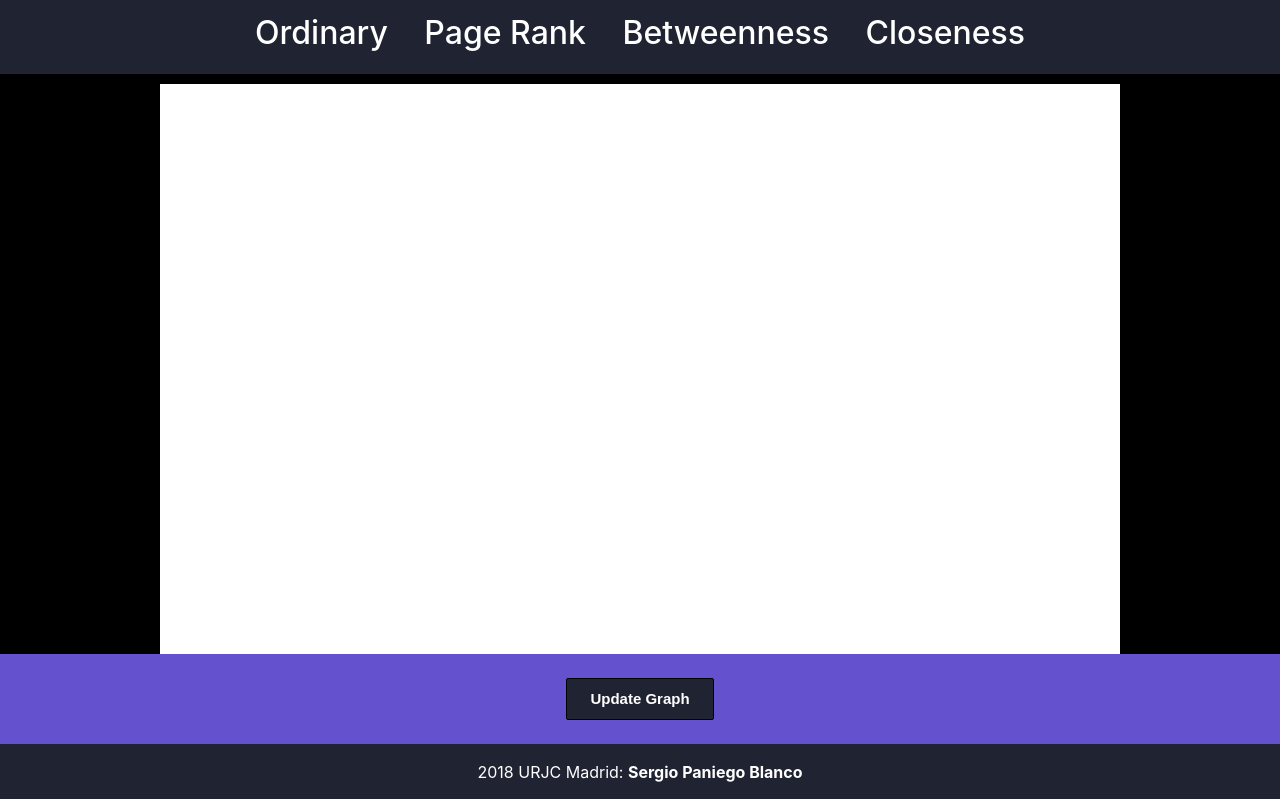
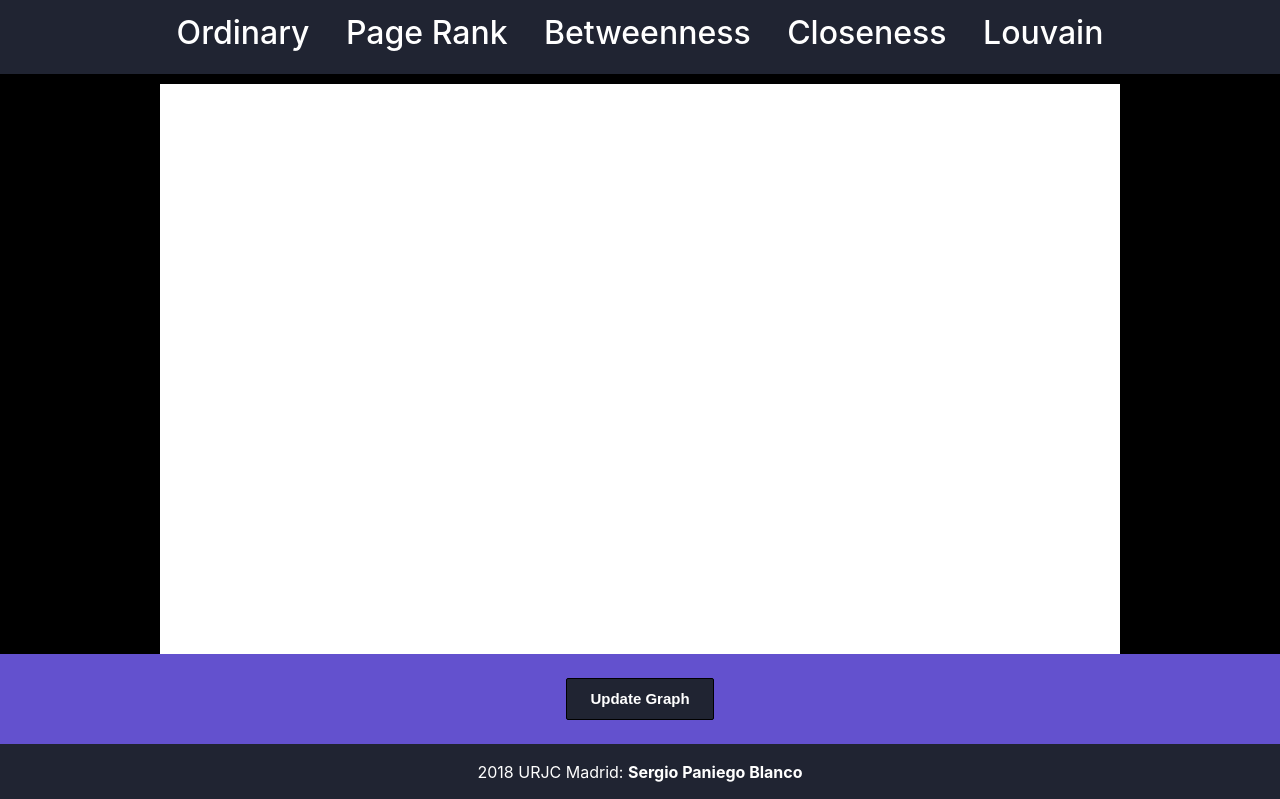
Before and after one commit to sergiopaniego/TwitterGraphAnalyzer, a Django app: template graphanalyzer/templates/graphanalyzer/graph.html in a window 1280 px wide. Shown: the top 799 px of the page. Run offline with Django 3.2, Linux system fonts and the light colour scheme; the template is opened without the code that fills it, so the values that code supplies are empty; parts of the project's set-up code (start-up, migrations or seed data) failed here and were passed over; some libraries are stand-ins or nearby versions.

Commit message:
Louvain algorithm added and image size based on node weight

```diff
--- a/graphanalyzer/static/graphanalyzer/js/graph.js
+++ b/graphanalyzer/static/graphanalyzer/js/graph.js
@@ -77,41 +77,45 @@ d3.json("tweets.json", function(targetElement, graph) {
         node.html("");
 
 
+        var x = -20
+        var y = -20
+        var width = 40
+        var height = 40
+        var url = window.location.href.split('/');
+        function getMeasurement(x, d) {
+            if (url[url.length-1] == 'graph' || url[url.length-1] == 'louvain' ) {
+                return x;
+            } else if (url[url.length-1] == 'closeness') {
+                return x + Math.trunc(d.weight);
+            } else if (url[url.length-1] == 'betweenness') {
+                return x + (x * d.weight^1.25);
+            }
+        }
 
         node.append("image")
-            .attr('x', -20)
-            .attr('y', -20)
-            .attr('width', 40)
-            .attr('height', 40)
-            // .attr("clip-path", "url(#clip)")
+            .attr('x', function(d) {return getMeasurement(x, d)})
+            .attr('y', function(d) {return getMeasurement(y, d)})
+            .attr('width', function(d) {return getMeasurement(width, d)})
+            .attr('height', function(d) {return getMeasurement(height, d)})
             .attr("xlink:href", function(d) { return d.profile_picture })
-            .attr("r", function(d) {
-                        var url = window.location.href.split('/');
-                        if (url[url.length-1] == 'graph') {
-                            return radius;
-                        } else if (url[url.length-1] == 'closeness') {
-                            return radius + Math.trunc(d.weight);
-                        } else {
-                            return radius + (radius * d.weight^1.25);
-                        }})
             .on("click", showDetail)
             .on( 'mouseenter', function() {
             // select element in current context
             d3.select( this )
-              .transition()
-              .attr("x", function(d) { return -60;})
-              .attr("y", function(d) { return -60;})
-              .attr("height", 100)
-              .attr("width", 100);
+                .transition()
+                .attr('x', function(d) {return getMeasurement(x, d) * 2})
+                .attr('y', function(d) {return getMeasurement(y, d) * 2})
+                .attr('width', function(d) {return getMeasurement(width, d) * 2})
+                .attr('height', function(d) {return getMeasurement(height, d) * 2})
             })
             // set back
             .on( 'mouseleave', function() {
             d3.select( this )
-              .transition()
-              .attr("x", function(d) { return -25;})
-              .attr("y", function(d) { return -25;})
-              .attr("height", 50)
-              .attr("width", 50);
+                .transition()
+                .attr('x', function(d) {return getMeasurement(x, d)})
+                .attr('y', function(d) {return getMeasurement(y, d)})
+                .attr('width', function(d) {return getMeasurement(width, d)})
+                .attr('height', function(d) {return getMeasurement(height, d)})
             });
 
             node.append("text")
--- a/graphanalyzer/templates/graphanalyzer/graph.html
+++ b/graphanalyzer/templates/graphanalyzer/graph.html
@@ -13,6 +13,7 @@
                 <li><a id="pageRank" href="/analyzer/graph/pageRank"> <h2>Page Rank</h2></a></li>
                 <li><a id="betweenness" href="/analyzer/graph/betweenness"><h2>Betweenness</h2></a></li>
                 <li><a id="closeness" href="/analyzer/graph/closeness"><h2>Closeness</h2></a></li>
+                <li><a id="louvain" href="/analyzer/graph/louvain"><h2>Louvain</h2></a></li>
             </ul>
         </div>
         <div style="margin-bottom: 150px;" class="row justify-content-center"  id="graph">
--- a/graphanalyzer/urls.py
+++ b/graphanalyzer/urls.py
@@ -9,6 +9,7 @@ urlpatterns = [
     path('graph/pageRank', views.GraphView.as_view(success_url="graph/pageRank"), name='pageRank'),
     path('graph/betweenness', views.GraphView.as_view(success_url="graph/betweenness"), name='betweenness'),
     path('graph/closeness', views.GraphView.as_view(success_url="graph/closeness"), name='closeness'),
+    path('graph/louvain', views.GraphView.as_view(success_url="graph/louvain"), name='louvain'),
     path('graph/tweets.json', views.load_json, name='load_json'),
     path('tweets.json', views.load_json, name='load_json')
 ]
```
Also changed, not shown: graphanalyzer/views.py (+10 -3 lines).
